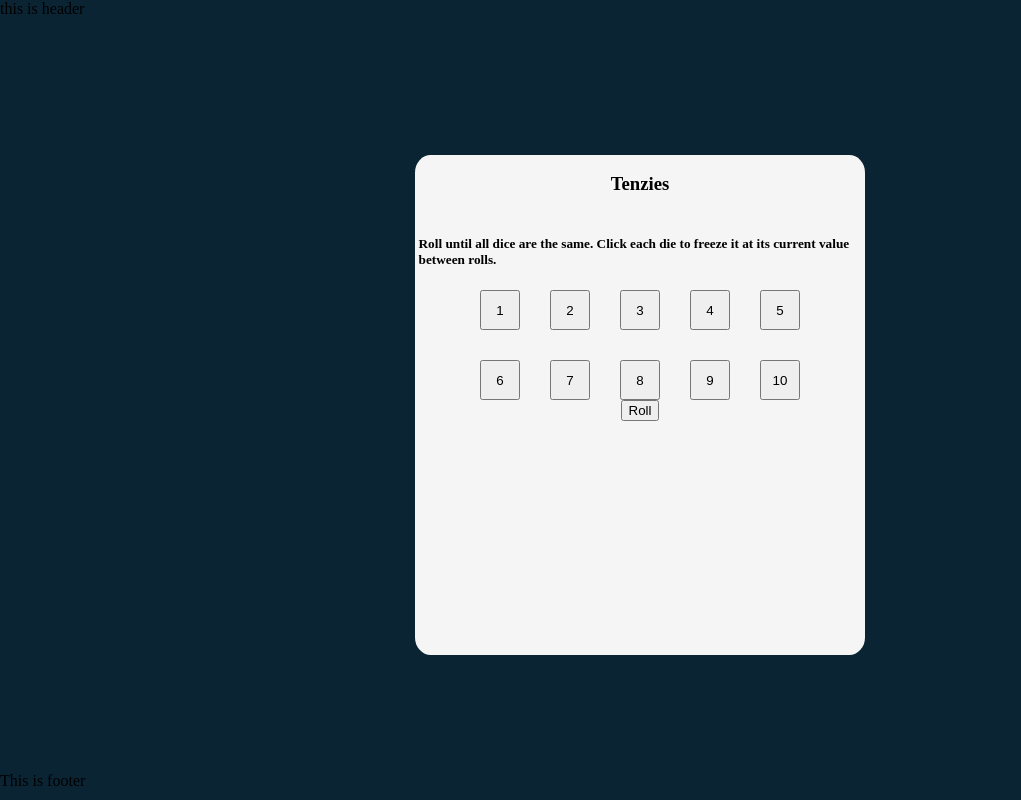
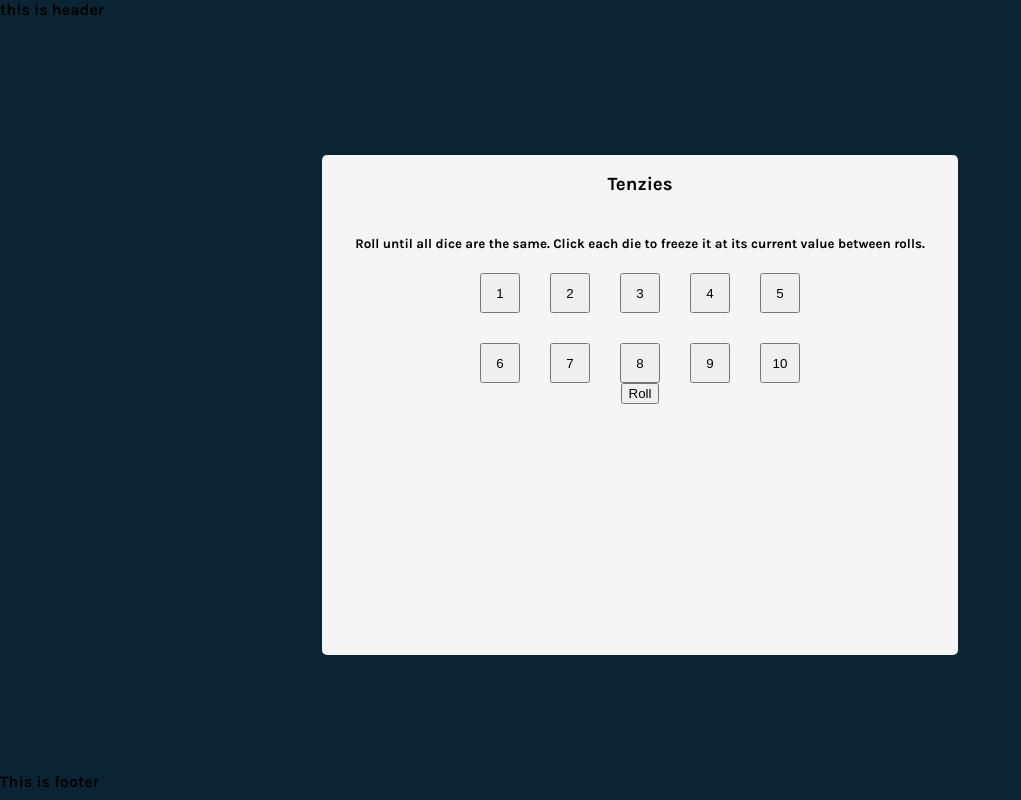
Before and after one commit to aks1489/Tenzies, a React (Vite) app: page / in a window 1280 px wide. Shown: the whole page, without its empty margins (0-1021 px from the left). Built offline with nearby package versions, Linux system fonts and the light colour scheme.

Commit message:
u[date styling

```diff
--- a/src/App.css
+++ b/src/App.css
@@ -11,6 +11,7 @@ header {
 
 main {
   height: 100vh;
+  padding: 0 1.5vh 0 1.5vh;
   display: flex;
   align-items: center;
   justify-content: center;
@@ -19,11 +20,16 @@ main {
 .mainContainer {
   display: flex;
   height: 500px;
-  width: 450px;
-  border-radius: 3.5%;
+  max-width: 800px;
+  border-radius: 5px;
   background-color: #F5F5F5;
   padding-inline: 3.5px;
   flex-direction: column;
+  align-items: center;
+}
+
+.mainContainer > h5 {
+  padding-inline: 30px;
   align-items: center;
 }
 
--- a/src/index.css
+++ b/src/index.css
@@ -4,4 +4,6 @@
 
 body {
     margin: 0;
+    font-family: 'Karla';
+    font-weight: 700;
 }
```
